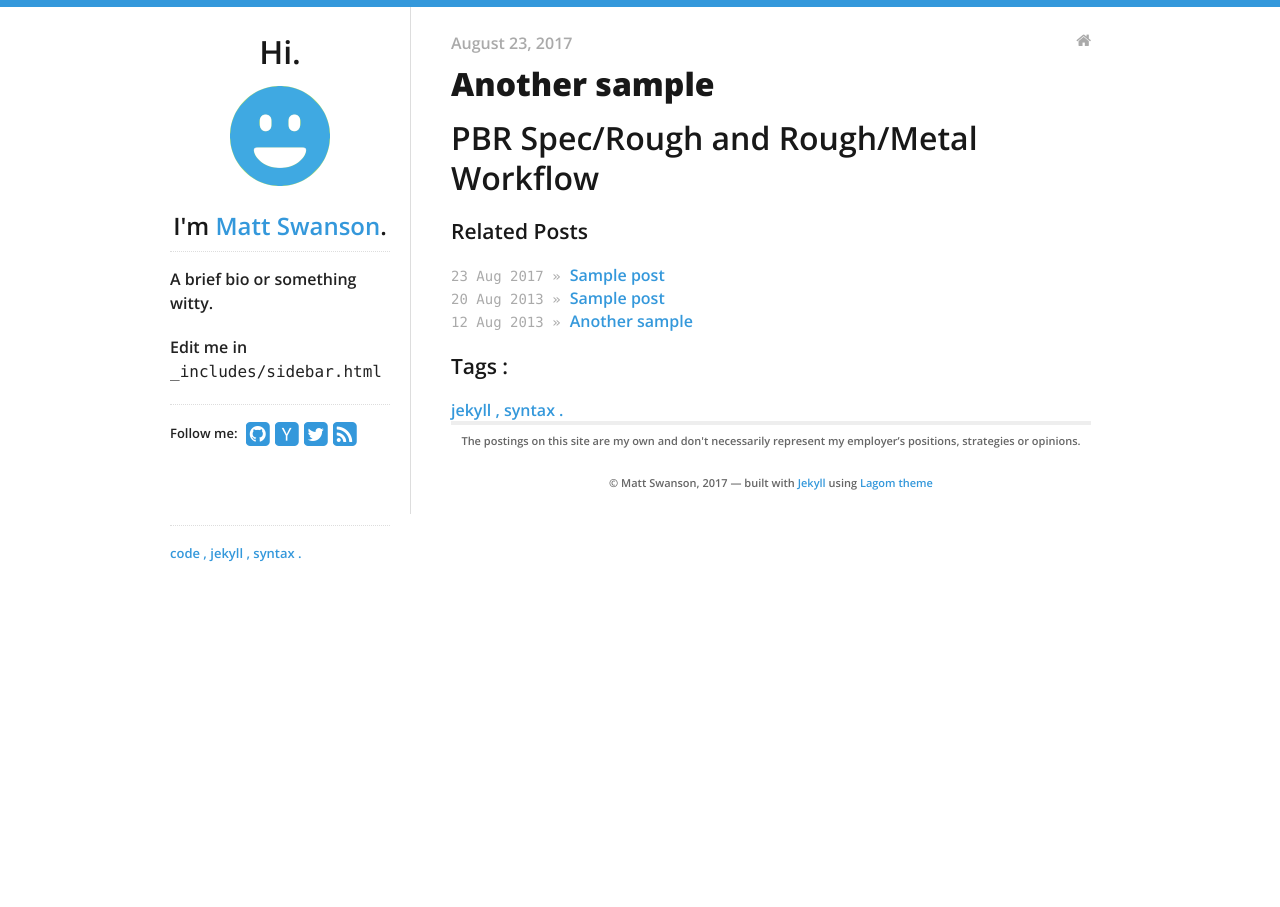
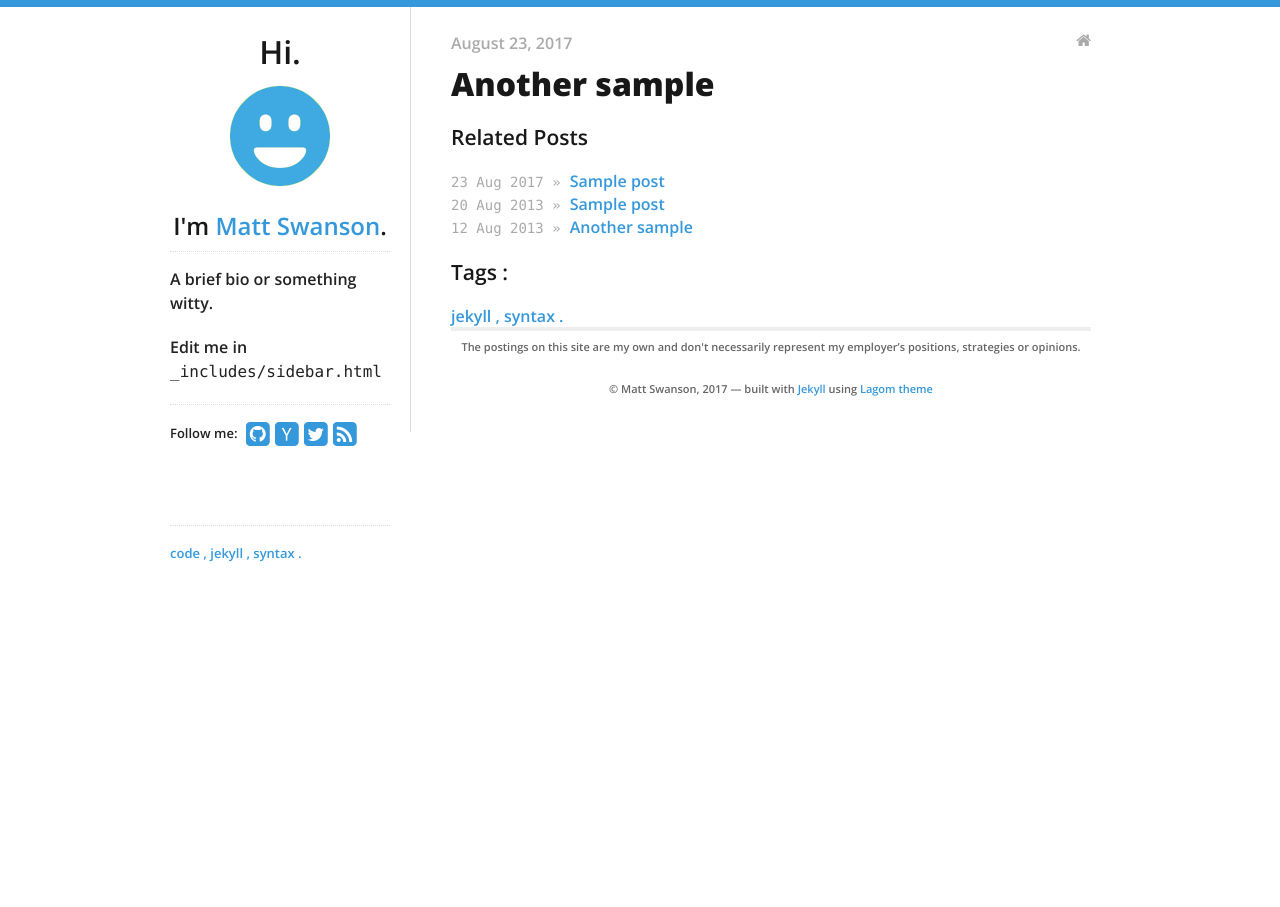
Before and after one commit to yoann01/ktmd, a Jekyll site: the page built from _posts/2017-08-23-PBR-Workflow.md, in a window 1280 px wide. Built offline with Jekyll 4.4.1, drawn with Linux system fonts in a browser that asks for light colours; nearby versions of some CDN libraries.

Commit message:
first commit

```diff
--- a/_posts/2017-08-23-PBR-Workflow.md
+++ b/_posts/2017-08-23-PBR-Workflow.md
@@ -5,4 +5,3 @@ tags: [jekyll, syntax]
 categories:
 - blog
 ---
-# PBR Spec/Rough and Rough/Metal Workflow
```
